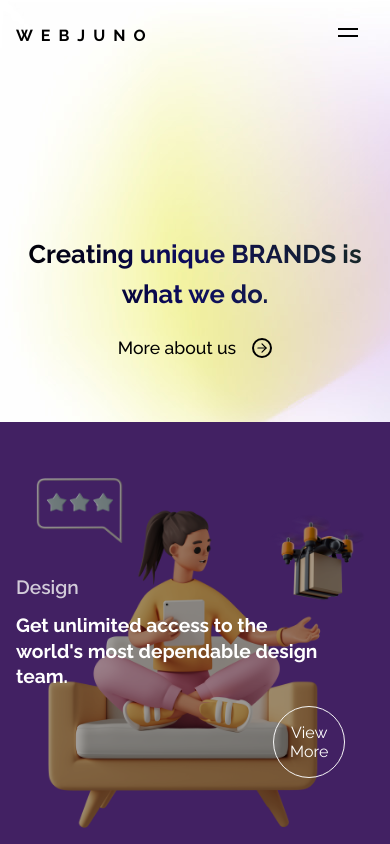
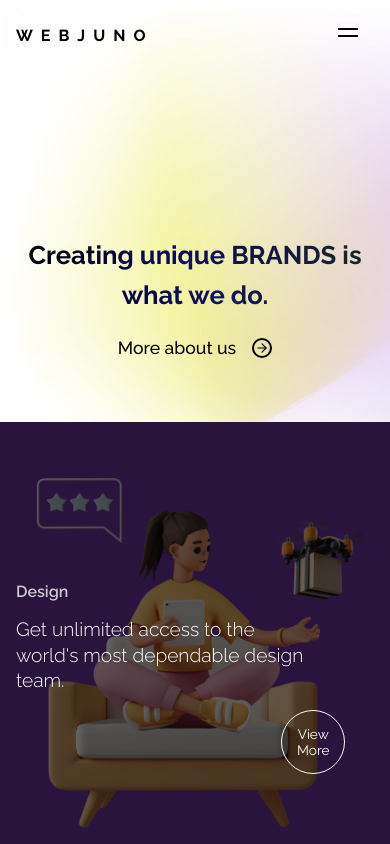
Before and after one commit to de-atoms/primetech, a React (Create React App) app: page / in a window 390 px wide. Shown: the top 844 px of the page. Built offline with nearby package versions, Linux system fonts and the light colour scheme.

Commit message:
scroll-to-top integration

```diff
--- a/src/App.js
+++ b/src/App.js
@@ -64,7 +64,7 @@ function App() {
     let vh = dimensions.height * 0.01;
     let vw = dimensions.width * 0.001;
 
-    console.log(vw);
+    // console.log(vw);
     //set css variable vh and vw
     document.documentElement.style.setProperty("--vh", `${vh}px`);
     document.documentElement.style.setProperty("--vw", `${vw}px`);
--- a/src/hooks/PageScrollToTop.jsx
+++ b/src/hooks/PageScrollToTop.jsx
@@ -1,12 +1,33 @@
-import { useEffect } from "react";
-import { useLocation } from "react-router-dom";
+import React, { useEffect, useState } from "react";
+import { ReactComponent as UpArrow } from "../assets/up-arrow-circle.svg";
 
 export default function PageScrollToTop() {
-  const { pathname } = useLocation();
+  const [scroll, setScroll] = useState(false);
+
+  const top = () => {
+    window.scrollTo(0, 0);
+  };
+
+  const addScrollToTop = () => {
+    if (window.scrollY >= 500) {
+      setScroll(true);
+    } else {
+      setScroll(false);
+    }
+  };
 
   useEffect(() => {
-    window.scrollTo(0, 0);
-  }, [pathname]);
+    window.addEventListener("scroll", addScrollToTop);
+  }, []);
 
-  return null;
+  return (
+    <>
+      <button
+        onClick={top}
+        className={scroll ? "scroll-to-top active" : "scroll-to-top "}
+      >
+        <UpArrow />
+      </button>
+    </>
+  );
 }
--- a/src/styles/base/_base.scss
+++ b/src/styles/base/_base.scss
@@ -4,6 +4,7 @@
   padding: 0;
   margin: 0;
   box-sizing: border-box;
+  scroll-behavior: smooth;
 }
 
 body,
@@ -16,7 +17,7 @@ html {
   // font-family: "Josefin Sans", -apple-system, BlinkMacSystemFont, "Segoe UI",
   //   "Roboto", "Oxygen", "Ubuntu", "Cantarell", "Fira Sans", "Droid Sans",
   //   "Helvetica Neue", sans-serif;
-  font-family: 'Raleway', sans-serif;
+  font-family: "Raleway", sans-serif;
   -webkit-font-smoothing: antialiased;
   -moz-osx-font-smoothing: grayscale;
 }
@@ -50,10 +51,45 @@ a {
   bottom: 5%;
   right: 5%;
   cursor: pointer;
-  z-index: 5;
+  z-index: 1000;
+  display: none;
+  border: none;
+  outline: none;
+  background: none;
+
+  &:hover {
+    transition: all 0.2s ease-in-out;
+    svg {
+      background-color: $color-black;
+
+      #Line_1,
+      #Path_1,
+      #Path_2,
+      #Ellipse_1 {
+        stroke: white !important;
+      }
+
+      #circle {
+        stroke: $color-white;
+        stroke-width: 0.2rem;
+      }
+    }
+  }
+
+  &.active {
+    display: flex;
+  }
 
   svg {
-    width: 24px;
-    height: 24px;
+    width: 3rem;
+    height: 3rem;
+    border-radius: 50%;
+    transition: all 0.2s ease-in-out;
+    overflow: hidden;
+
+    @media screen and (max-width: 500px) {
+      width: 2.75rem;
+      height: 2.75rem;
+    }
   }
 }
--- a/src/styles/components/_banner.scss
+++ b/src/styles/components/_banner.scss
@@ -38,10 +38,10 @@
         line-height: 3rem;
       }
 
-      @include media("<=phone") {
+      @include media("<=500px") {
         margin-top: 72px;
         font-size: 1.6rem;
-        line-height: 2.2rem;
+        line-height: 2rem;
       }
 
       @include media("<=320px") {
@@ -64,7 +64,7 @@
         @include media("<=tablet") {
           height: 48px;
         }
-        @include media("<=phone") {
+        @include media("<=500px") {
           height: 32px;
         }
         span {
--- a/src/styles/components/_cases.scss
+++ b/src/styles/components/_cases.scss
@@ -69,6 +69,7 @@
       @include media("<=tablet") {
         overflow: visible;
       }
+
       @include media("<=phone") {
         padding: 16px;
       }
@@ -115,7 +116,7 @@
 
           @include media("<=500px") {
             margin-top: 50px;
-            font-size: 1.2rem;
+            font-size: 1rem;
             line-height: 2.2rem;
           }
         }
@@ -134,7 +135,8 @@
             line-height: 2.4rem;
           }
           @include media("<=500px") {
-            font-size: 1.6rem;
+            font-size: 1.2rem;
+            font-weight: 300;
             line-height: 1.6rem;
             margin-top: 8px;
           }
@@ -145,8 +147,8 @@
           }
         }
         .case-button {
-          width: 4.5rem;
-          height: 4.5rem;
+          width: 4.2rem;
+          height: 4.2rem;
           margin-top: 2rem;
           margin-left: auto;
           margin-right: 4rem;
@@ -158,7 +160,7 @@
           overflow: hidden;
           mix-blend-mode: difference;
 
-          @include media("<=tablet") {
+          @include media("<=desktop") {
             width: 4rem;
             height: 4rem;
           }
@@ -169,6 +171,12 @@
             margin-top: 1rem;
             margin-right: 2rem;
           }
+
+          @include media("<=500px") {
+            width: 4rem;
+            height: 4rem;
+          }
+
           @include media("<=phone") {
             margin-right: 1.8rem;
           }
@@ -203,6 +211,10 @@
           .button {
             text-align: center;
             color: $color-white;
+
+            @include media("<=500px") {
+              font-size: 0.85rem;
+            }
           }
         }
       }
@@ -221,6 +233,10 @@
           width: 100%;
           object-fit: contain;
         }
+
+        @include media("<=500px") {
+          opacity: 0.4;
+        }
       }
     }
   }
```
